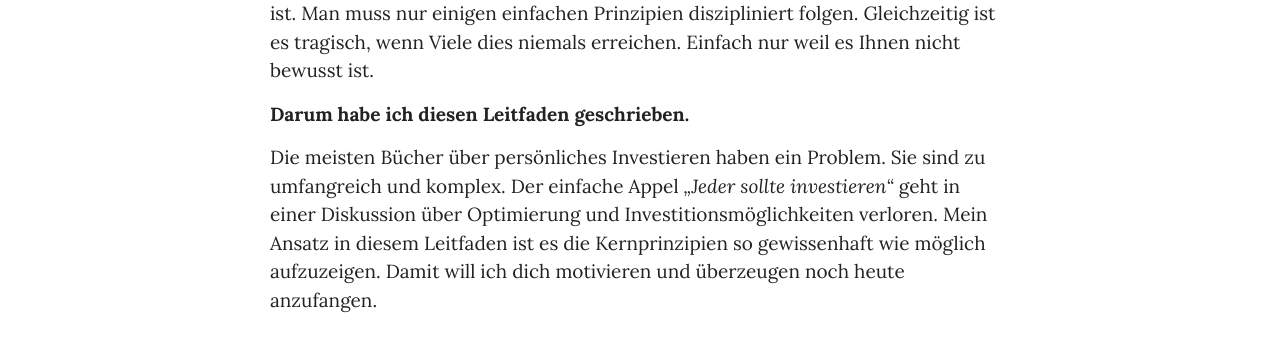
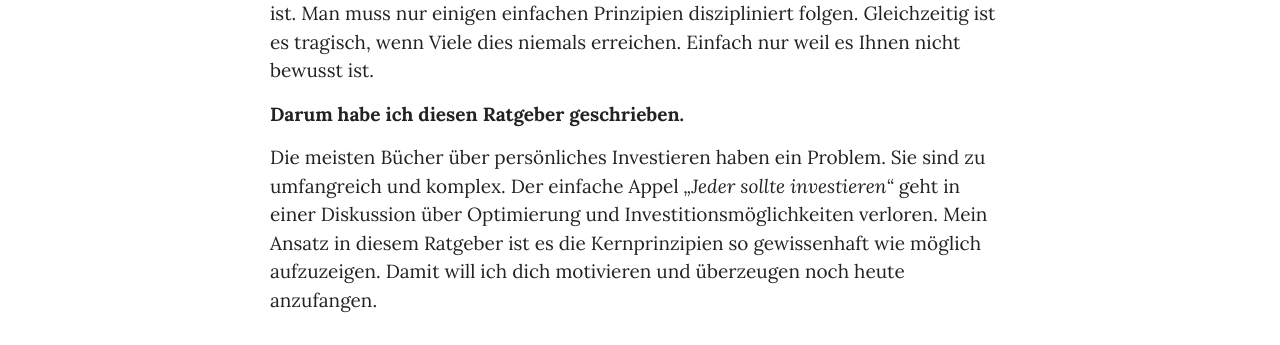
Before and after one commit to dafacto/moneyforsomething-de, a Jekyll site: the page built from _chapters/01_introduction.md, in a window 1280 px wide. Shown: the part 901-1246 px from the top of the page. Built offline with Jekyll 4.4.1, drawn with Linux system fonts in a browser that asks for light colours; some web fonts are replaced; a script that is not in the unit is left out.

Commit message:
Update 01_introduction.md

```diff
--- a/_chapters/01_introduction.md
+++ b/_chapters/01_introduction.md
@@ -18,6 +18,6 @@ Auf Glück wollte ich mich nicht verlassen. So habe ich begonnen Bücher über p
 
 Es scheint zutiefst wichtig, dass der Weg zur finanziellen Freiheit leicht erreichbar ist. Man muss nur einigen einfachen Prinzipien diszipliniert folgen. Gleichzeitig ist es tragisch, wenn Viele dies niemals erreichen. Einfach nur weil es Ihnen nicht bewusst ist.
 
-**Darum habe ich diesen Leitfaden geschrieben.**
+**Darum habe ich diesen Ratgeber geschrieben.**
 
-Die meisten Bücher über persönliches Investieren haben ein Problem. Sie sind zu umfangreich und komplex. Der einfache Appel *„Jeder sollte investieren“* geht in einer Diskussion über Optimierung und Investitionsmöglichkeiten verloren. Mein Ansatz in diesem Leitfaden ist es die Kernprinzipien so gewissenhaft wie möglich aufzuzeigen. Damit will ich dich motivieren und überzeugen noch heute anzufangen.
+Die meisten Bücher über persönliches Investieren haben ein Problem. Sie sind zu umfangreich und komplex. Der einfache Appel *„Jeder sollte investieren“* geht in einer Diskussion über Optimierung und Investitionsmöglichkeiten verloren. Mein Ansatz in diesem Ratgeber ist es die Kernprinzipien so gewissenhaft wie möglich aufzuzeigen. Damit will ich dich motivieren und überzeugen noch heute anzufangen.
```
